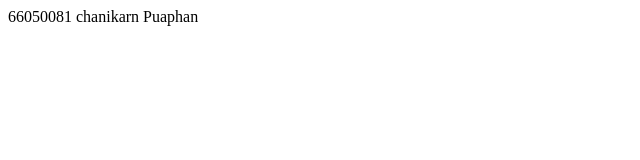
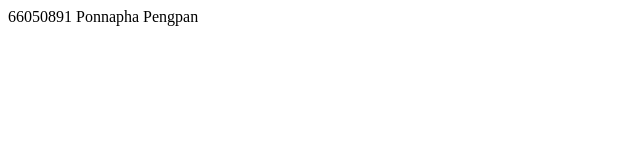
Before and after one commit to 66050081Chanikarn/66050081chanikarn, a plain HTML site: page index.html/index.html in a window 1280 px wide. Shown: the full height of the page, 0-640 px from the left. Drawn offline with Linux system fonts and the light colour scheme.

Commit message:
Update index.html

```diff
--- a/index.html/index.html
+++ b/index.html/index.html
@@ -6,7 +6,7 @@
     <title>Document</title>
 </head>
 <body>
-    66050081 chanikarn Puaphan
+    66050891 Ponnapha Pengpan
 
 </body>
 </html>
```
